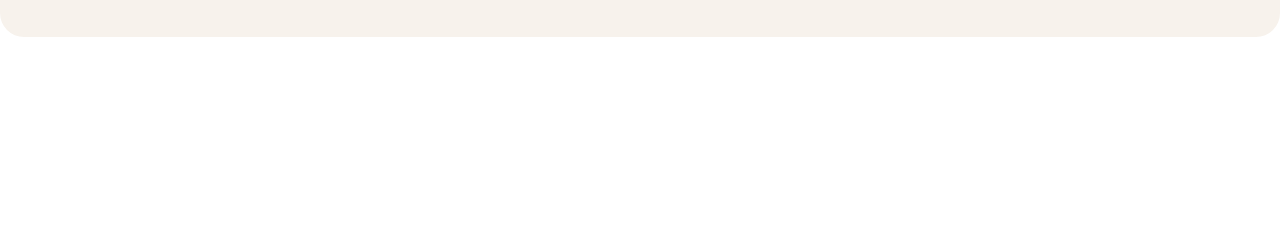
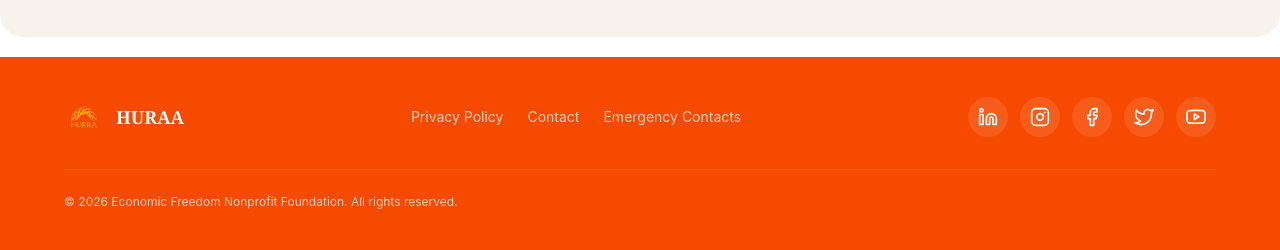
Before and after one commit to ABDELKBIR-FALH/Abdelkbirfalh-finalproject-html-css, a website: page public/pages/support.html in a window 1280 px wide. Shown: the part 3200-3450 px from the top of the page. Before the commit the page ends 3237 px from the top, so only its background shows below. Drawn offline with Linux system fonts and the light colour scheme.

Commit message:
add footer support.html

```diff
--- a/public/pages/support.html
+++ b/public/pages/support.html
@@ -306,8 +306,72 @@
 
 
 
+<footer class="bg-orange-600 text-white/75 px-4 py-10 mt-5">
+  <div class="max-w-6xl mx-auto flex flex-col md:flex-row items-center justify-between gap-6 text-sm">
 
+    <!-- logo-->
+    <div class="flex items-center gap-3 text-white">
+        <img class="w-10 h-auto" src="../images/LOGO-removebg.png" alt="Logo">
 
+      <span class="font-serif font-bold text-lg">HURAA</span>
+    </div>
+
+    <!-- links-->
+    <nav class="flex gap-6">
+      <a href="#" class="hover:text-white">Privacy Policy</a>
+      <a href="#" class="hover:text-white">Contact</a>
+      <a href="#" class="hover:text-white">Emergency Contacts</a>
+    </nav>
+
+    <!-- sociale media-->
+    <div class="flex gap-3">
+
+      <!-- LinkedIn -->
+      <a href="#" aria-label="LinkedIn" class="size-10 rounded-full bg-white/10 hover:bg-brand text-white grid place-items-center transition">
+        <svg class="size-5" viewBox="0 0 24 24" fill="none" stroke="currentColor" stroke-width="2" stroke-linecap="round" stroke-linejoin="round">
+          <path d="M16 8a6 6 0 0 1 6 6v7h-4v-7a2 2 0 0 0-2-2 2 2 0 0 0-2 2v7h-4v-7a6 6 0 0 1 6-6z"/>
+          <rect x="2" y="9" width="4" height="12"/><circle cx="4" cy="4" r="2"/>
+        </svg>
+      </a>
+
+      <!-- Instagram -->
+      <a href="#" aria-label="Instagram" class="size-10 rounded-full bg-white/10 hover:bg-brand text-white grid place-items-center transition">
+        <svg class="size-5" viewBox="0 0 24 24" fill="none" stroke="currentColor" stroke-width="2" stroke-linecap="round" stroke-linejoin="round">
+          <rect x="2" y="2" width="20" height="20" rx="5" ry="5"/>
+          <path d="M16 11.37A4 4 0 1 1 12.63 8 4 4 0 0 1 16 11.37z"/>
+          <line x1="17.5" y1="6.5" x2="17.51" y2="6.5"/>
+        </svg>
+      </a>
+
+      <!-- Facebook -->
+      <a href="#" aria-label="Facebook" class="size-10 rounded-full bg-white/10 hover:bg-brand text-white grid place-items-center transition">
+        <svg class="size-5" viewBox="0 0 24 24" fill="none" stroke="currentColor" stroke-width="2" stroke-linecap="round" stroke-linejoin="round">
+          <path d="M18 2h-3a5 5 0 0 0-5 5v3H7v4h3v8h4v-8h3l1-4h-4V7a1 1 0 0 1 1-1h3z"/>
+        </svg>
+      </a>
+
+      <!-- X / Twitter -->
+      <a href="#" aria-label="Twitter" class="size-10 rounded-full bg-white/10 hover:bg-brand text-white grid place-items-center transition">
+        <svg class="size-5" viewBox="0 0 24 24" fill="none" stroke="currentColor" stroke-width="2" stroke-linecap="round" stroke-linejoin="round">
+          <path d="M23 3a10.9 10.9 0 0 1-3.14 1.53 4.48 4.48 0 0 0-7.86 3v1A10.66 10.66 0 0 1 3 4s-4 9 5 13a11.64 11.64 0 0 1-7 2c9 5 20 0 20-11.5a4.5 4.5 0 0 0-.08-.83A7.72 7.72 0 0 0 23 3z"/>
+        </svg>
+      </a>
+
+      <!-- YouTube -->
+      <a href="#" aria-label="YouTube" class="size-10 rounded-full bg-white/10 hover:bg-brand text-white grid place-items-center transition">
+        <svg class="size-5" viewBox="0 0 24 24" fill="none" stroke="currentColor" stroke-width="2" stroke-linecap="round" stroke-linejoin="round">
+          <path d="M22.54 6.42a2.78 2.78 0 0 0-1.94-2C18.88 4 12 4 12 4s-6.88 0-8.6.46a2.78 2.78 0 0 0-1.94 2A29 29 0 0 0 1 11.75a29 29 0 0 0 .46 5.33A2.78 2.78 0 0 0 3.4 19c1.72.46 8.6.46 8.6.46s6.88 0 8.6-.46a2.78 2.78 0 0 0 1.94-2 29 29 0 0 0 .46-5.25 29 29 0 0 0-.46-5.33z"/>
+          <polygon points="9.75 15.02 15.5 11.75 9.75 8.48 9.75 15.02"/>
+        </svg>
+      </a>
+
+    </div>
+  </div>
+
+  <p class="max-w-6xl mx-auto border-t border-white/10 mt-8 pt-6 text-xs text-center md:text-left">
+    © 2026 Economic Freedom Nonprofit Foundation. All rights reserved.
+  </p>
+</footer>
 
 
 
```
